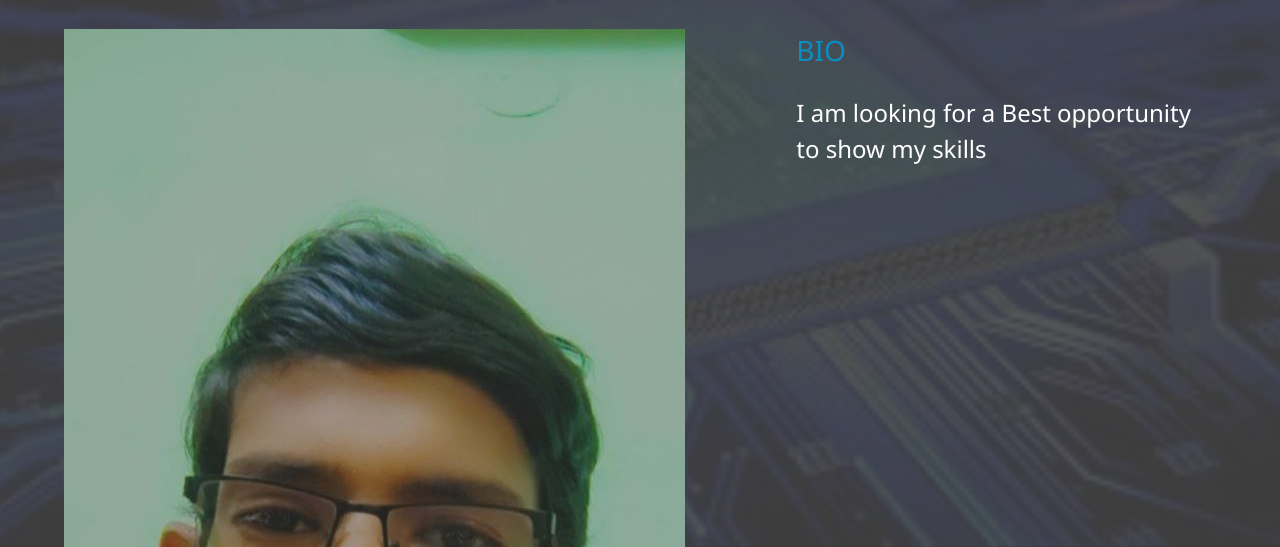
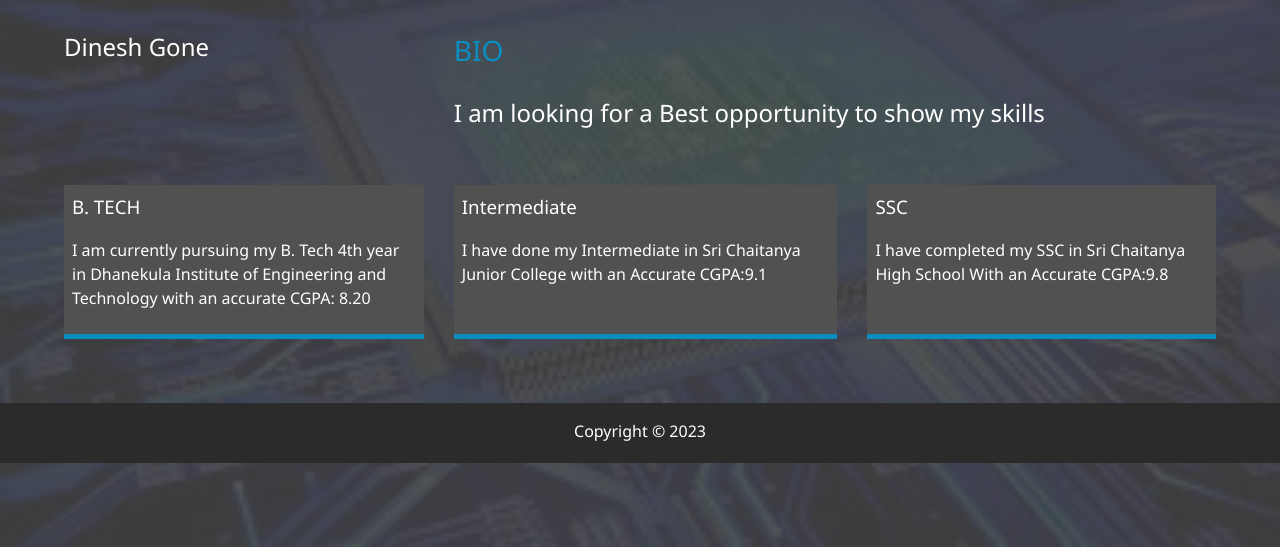
Before and after one commit to Dineshgone36/My_portfolio, a plain HTML site: page about.html in a window 1280 px wide. Shown: the part 253-800 px from the top of the page. Drawn offline with Linux system fonts and the light colour scheme.

Commit message:
Update about.html

```diff
--- a/about.html
+++ b/about.html
@@ -52,7 +52,7 @@
             Let me tell you a few things...
         </h2>
        <div class="about-info">
-        <img src="./img/Mine.jpg" alt="Dinesh Gone" class="'bio-image">
+        <h2 class="'bio-image">Dinesh Gone</h2>
         <div class="bio">
             <h3 class="text-secondary">BIO</h3>
             <p>I am looking for a Best opportunity to show my skills</p>
```
